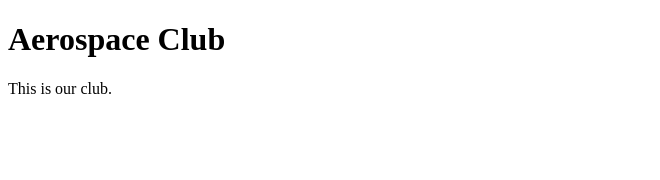
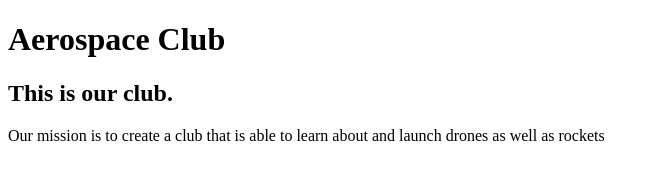
Before and after one commit to NewKid789/NewKid789.github.io, a plain HTML site: page index.html in a window 1280 px wide. Shown: the whole page, without its empty margins (0-660 px from the left). Drawn offline with Linux system fonts and the light colour scheme.

Commit message:
experimenting with stuff

```diff
--- a/index.html
+++ b/index.html
@@ -1,10 +1,14 @@
 <!DOCTYPE html>
 	<html>
 	<head>
-		<title>Aerospace Club</title>
+		<title style="color:red;">Aerospace Club</title>
+		<link rel="icon" type="image/x-icon" href="C:\Users\Lincoln Hatch\OneDrive\Pictures\Screenshots\2022-08-03 (1).png">
 	</head>
 <h1>Aerospace Club</h1>
 	<body>
-		<p> This is our club. </p>
+		<h2> This is our club. </h2>
+		<p> Our mission is to create a club that is able to learn about and launch drones as well
+		as rockets
+		</p>
 	</body>
 	</html>
```
